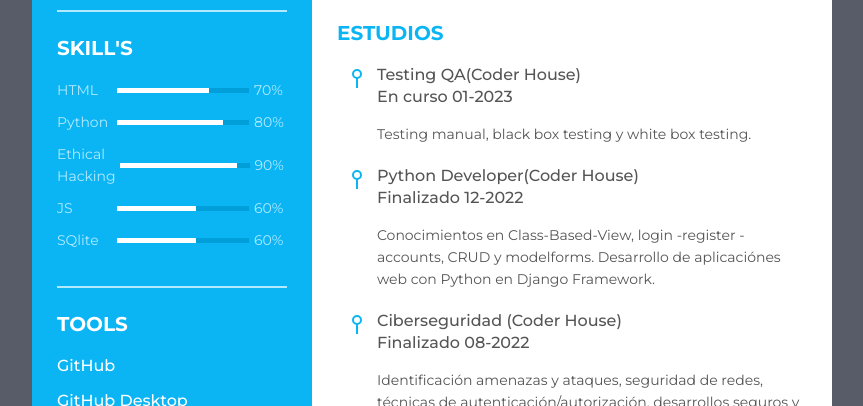
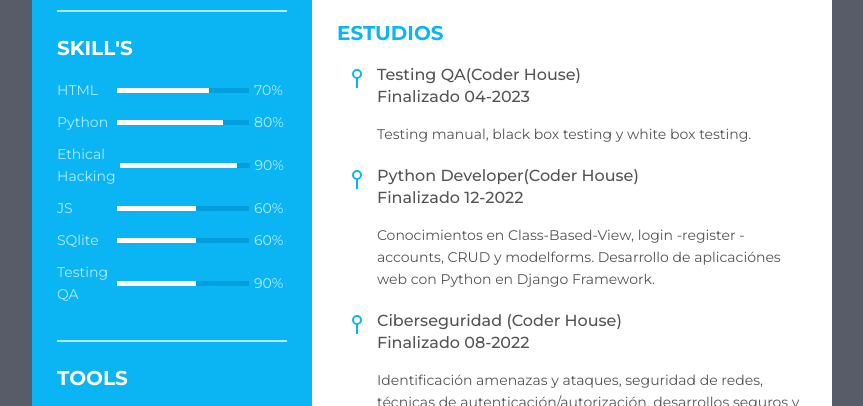
Before and after one commit to DamianLucci/CurriculumVitae, a plain HTML site: page DamianLucci_CV/index.html in a window 1280 px wide. Shown: the part 703-1109 px from the top of the page, without its empty margins (208-1071 px from the left). Drawn offline with Linux system fonts and the light colour scheme.

Commit message:
Update index.html

```diff
--- a/DamianLucci_CV/index.html
+++ b/DamianLucci_CV/index.html
@@ -122,6 +122,15 @@
               </div>
               <div class="skill_per">60%</div>
             </li>
+            <li>
+              <div class="skill_name">
+                Testing QA
+              </div>
+              <div class="skill_progress">
+                <span style="width: 60%;"></span>
+              </div>
+              <div class="skill_per">90%</div>
+            </li>
           </ul>
         </div>
         <div class="resume_item resume_social">
@@ -212,7 +221,7 @@
         <ul>
           <li>
             <p class="semi-bold">Testing QA(Coder House)</p>
-            <div class="date">En curso 01-2023</div>
+            <div class="date">Finalizado 04-2023</div>
             <div class="info">
               <p>Testing manual, black box testing y white box testing.</p>
             </div>
```
